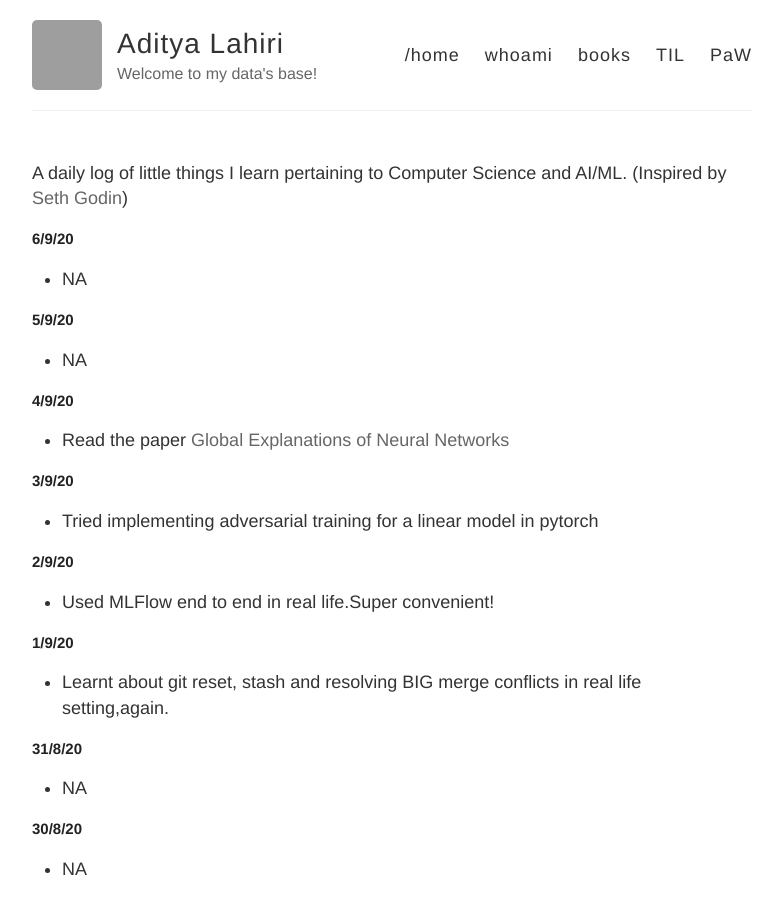
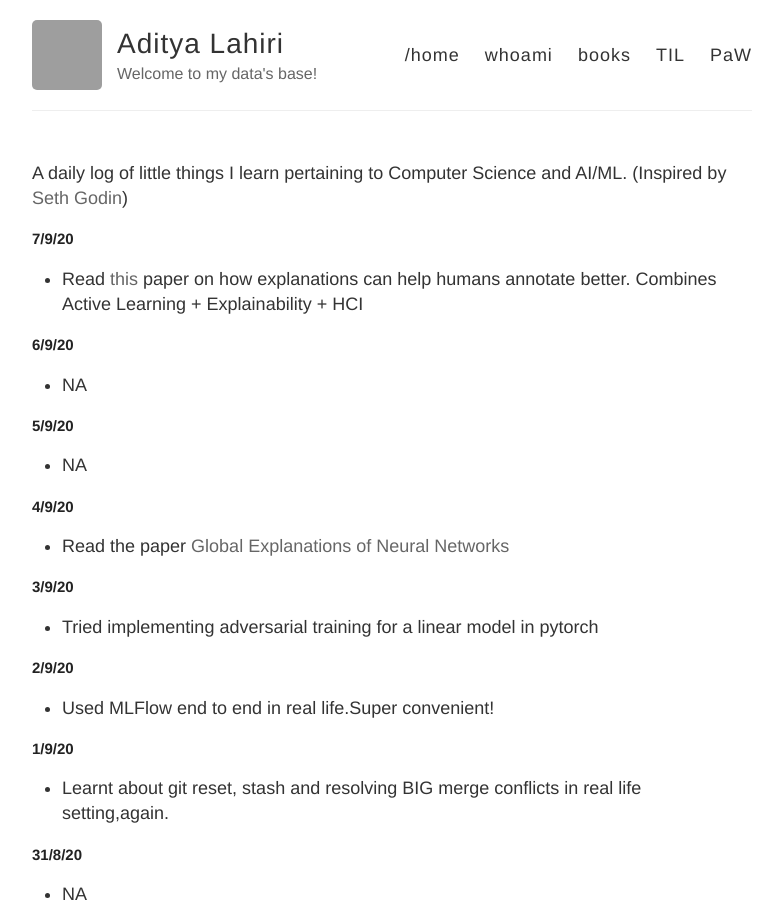
Before and after one commit to adityalahiri/adityalahiri.github.io, a Jekyll site: the page built from TIL.md, in a window 1280 px wide and 900 px high. Shown: the whole window, without its empty margins (248-1030 px from the left). Built offline with Jekyll 4.4.1, drawn with Linux system fonts in a browser that asks for light colours; our own code applies the rules of GitHub Pages for plain Markdown files; grey boxes are pictures that could not be loaded.

Commit message:
Update for 7/9/20

```diff
--- a/TIL.md
+++ b/TIL.md
@@ -1,5 +1,9 @@
 A daily log of little things I learn pertaining to Computer Science and AI/ML.
 (Inspired by [Seth Godin](https://seths.blog/))
+
+## 7/9/20
+
+* Read [this](https://arxiv.org/pdf/2001.09219.pdf) paper on how explanations can help humans annotate better. Combines Active Learning + Explainability + HCI
 
 ## 6/9/20
 
```
